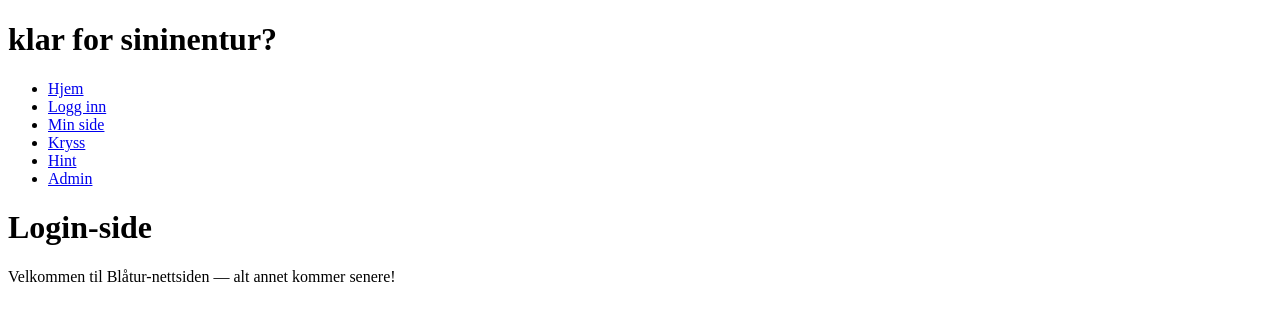
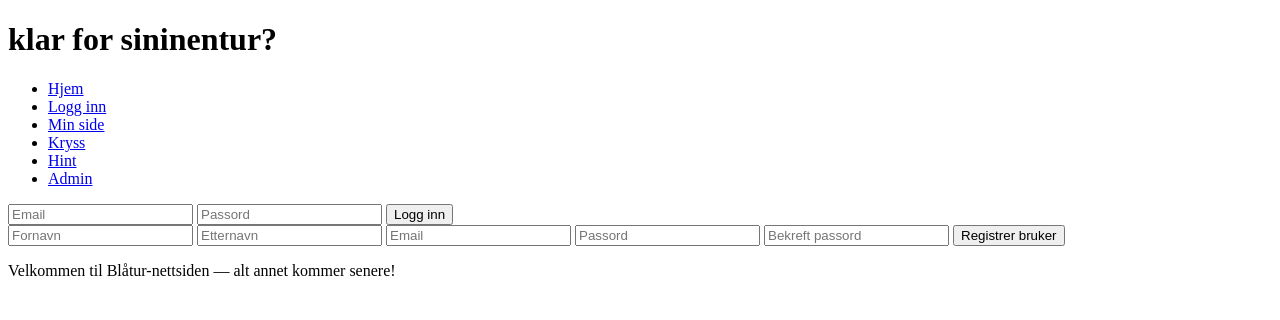
Before and after one commit to joshjude6/blue-trip, a SvelteKit app: page /login in a window 1280 px wide. Shown: the top 320 px of the page. Built offline with nearby package versions, Linux system fonts and the light colour scheme; no server answers.

Commit message:
added non working auth and login

```diff
--- /dev/null
+++ b/src/lib/api/auth.js
@@ -0,0 +1,40 @@
+// @ts-nocheck
+
+import { auth, db } from './firebase.js';
+import {
+  createUserWithEmailAndPassword,
+  signInWithEmailAndPassword,
+  signOut,
+  onAuthStateChanged
+} from 'firebase/auth';
+import { doc, setDoc } from 'firebase/firestore';
+
+export function onAuthChange(callback) {
+  return onAuthStateChanged(auth, callback);
+}
+
+export async function loginUser(email, password) {
+  const credential = await signInWithEmailAndPassword(auth, email, password);
+  return credential.user;
+}
+
+export async function registerUser({ firstName, lastName, email, password }) {
+  const userCredential = await createUserWithEmailAndPassword(auth, email, password);
+  const uid = userCredential.user.uid;
+
+  // Write initial profile data to Firestore:
+  await setDoc(doc(db, 'users', uid), {
+    fornavn: firstName,
+    etternavn: lastName,
+    email,
+    isAdmin: false,
+    totalCrosses: 0,
+    drinkCount: 0
+  });
+
+  return userCredential.user;
+}
+
+export async function logoutUser() {
+  await signOut(auth);
+}
--- a/src/lib/api/firebase.js
+++ b/src/lib/api/firebase.js
@@ -1,11 +1,9 @@
-// Import the functions you need from the SDKs you need
+
 import { initializeApp } from "firebase/app";
 import { getAnalytics } from "firebase/analytics";
-// TODO: Add SDKs for Firebase products that you want to use
-// https://firebase.google.com/docs/web/setup#available-libraries
+import { getAuth } from "firebase/auth";
+import { getFirestore } from "firebase/firestore";
 
-// Your web app's Firebase configuration
-// For Firebase JS SDK v7.20.0 and later, measurementId is optional
 const firebaseConfig = {
   apiKey: "AIzaSyAdNX5w10w62U409INArUAzMEUk1ElHNO8",
   authDomain: "blue-trip.firebaseapp.com",
@@ -19,3 +17,5 @@ const firebaseConfig = {
 // Initialize Firebase
 const app = initializeApp(firebaseConfig);
 const analytics = getAnalytics(app);
+export const auth = getAuth(app);
+export const db = getFirestore(app);
--- a/src/routes/login/+page.svelte
+++ b/src/routes/login/+page.svelte
@@ -1 +1,92 @@
-<h1>Login-side</h1>
+<script>
+  // @ts-nocheck
+  import { onMount } from "svelte";
+  import { loginUser, registerUser, onAuthChange, logoutUser } from "$lib/api/auth.js";
+  import { goto } from "$app/navigation";
+
+  let email = "";
+  let password = "";
+  let loginError = "";
+
+  let firstName = "";
+  let lastName = "";
+  let regEmail = "";
+  let regPassword = "";
+  let regConfirmPassword = "";
+  let regError = "";
+
+  let currentUser = null;
+  onMount(() => {
+    const unsub = onAuthChange((user) => {
+      currentUser = user;
+    });
+    return () => unsub();
+  });
+
+  async function handleLogin() {
+    loginError = "";
+    try {
+      await loginUser(email, password);
+      goto("/user");
+    } catch (err) {
+      loginError = "Login mislyktes.";
+    }
+  }
+
+  async function handleRegister() {
+    regError = "";
+    if (regPassword !== regConfirmPassword) {
+      regError = "Passordene stemmer ikke overens.";
+      return;
+    }
+    try {
+      await registerUser({ firstName, lastName, email: regEmail, password: regPassword });
+      goto("/user");
+    } catch (err) {
+      regError = "Registrering mislyktes.";
+    }
+  }
+
+  async function handleLogout() {
+    await logoutUser();
+    alert("Logget ut!");
+  }
+</script>
+
+<main class="max-w-md mx-auto p-6 space-y-6">
+  <!-- Login form -->
+  <section class="border p-4 rounded space-y-2">
+    {#if loginError}
+      <div class="text-red-600">{loginError}</div>
+    {/if}
+    <input type="email" bind:value={email} placeholder="Email" class="w-full border p-2 rounded" />
+    <input type="password" bind:value={password} placeholder="Passord" class="w-full border p-2 rounded" />
+    <button on:click={handleLogin} class="w-full bg-blue-600 text-white p-2 rounded">
+      Logg inn
+    </button>
+  </section>
+
+  <!-- Register form -->
+  <section class="border p-4 rounded space-y-2">
+    {#if regError}
+      <div class="text-red-600">{regError}</div>
+    {/if}
+    <input type="text" bind:value={firstName} placeholder="Fornavn" class="w-full border p-2 rounded" />
+    <input type="text" bind:value={lastName} placeholder="Etternavn" class="w-full border p-2 rounded" />
+    <input type="email" bind:value={regEmail} placeholder="Email" class="w-full border p-2 rounded" />
+    <input type="password" bind:value={regPassword} placeholder="Passord" class="w-full border p-2 rounded" />
+    <input type="password" bind:value={regConfirmPassword} placeholder="Bekreft passord" class="w-full border p-2 rounded" />
+    <button on:click={handleRegister} class="w-full bg-green-600 text-white p-2 rounded">
+      Registrer bruker
+    </button>
+  </section>
+
+  {#if currentUser}
+    <!-- Logout button visible when user is signed in -->
+    <section class="text-center">
+      <button on:click={handleLogout} class="bg-red-600 text-white p-2 rounded">
+        Logg ut
+      </button>
+    </section>
+  {/if}
+</main>
```
